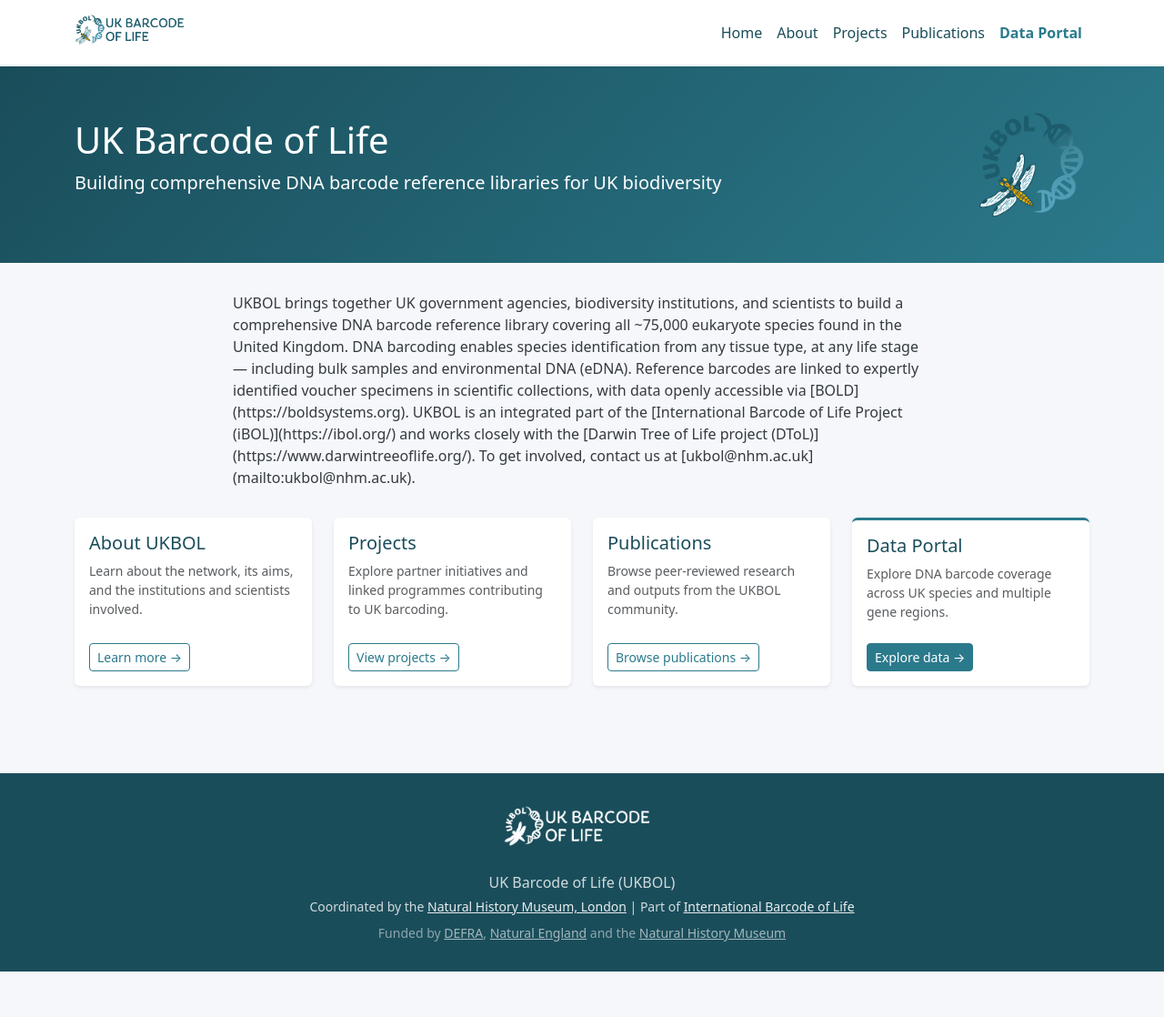
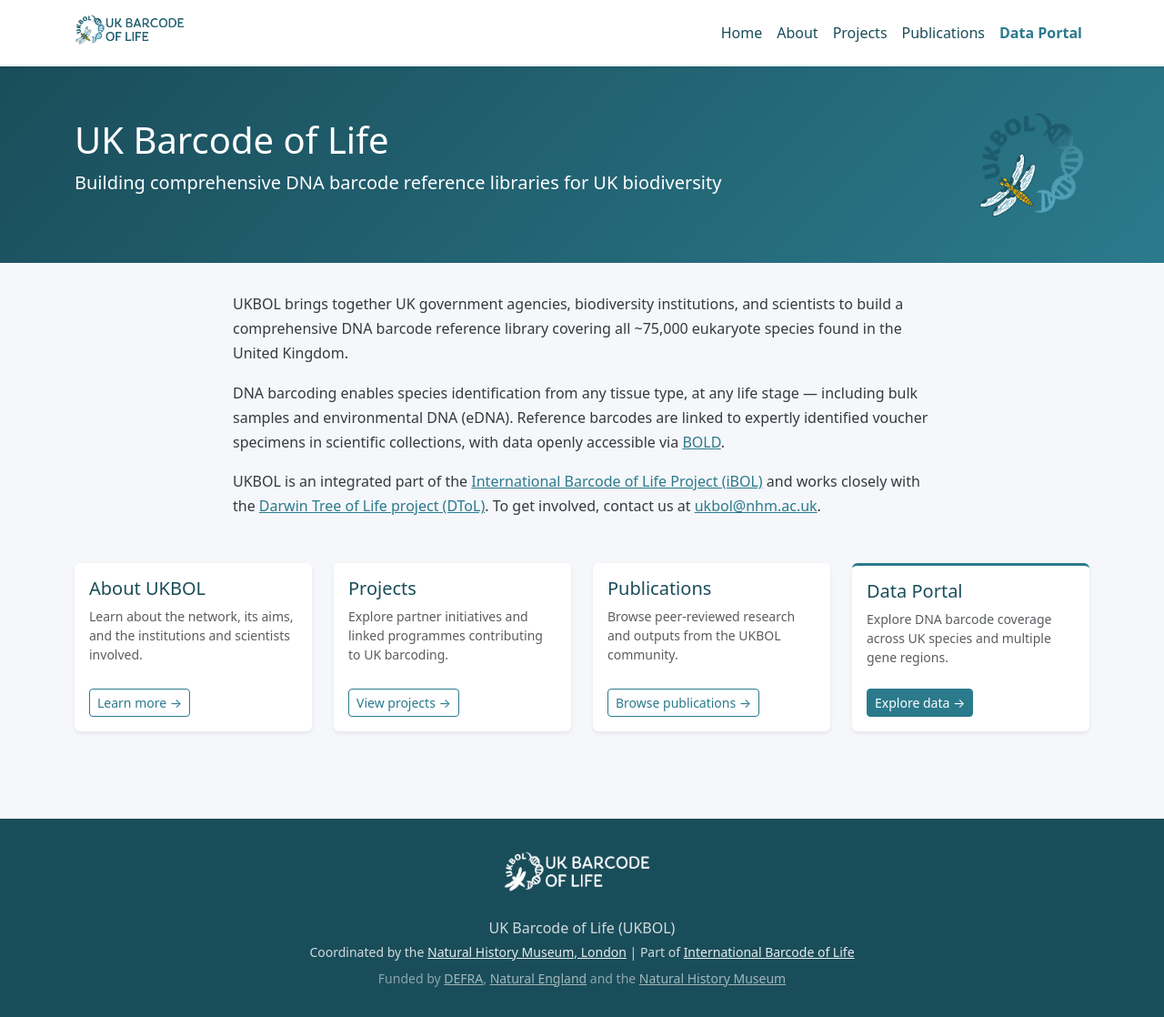
Before and after one commit to ukbol/ukbol.github.io, a Jekyll site: the page built from index.md, in a window 1280 px wide. Shown: the whole page at 91% size. Built offline with Jekyll 4.4.1, drawn with Linux system fonts in a browser that asks for light colours; before the commit the page ends 1068 px from its top, so only the background shows below that.

Commit message:
Fix markdown links not rendering in homepage prose
Add markdown="1" to content-wrapper div so kramdown processes inline
links inside the HTML block.

https://claude.ai/code/session_01AL1YLFHUMu8PU3C8c6rPtC

```diff
--- a/index.md
+++ b/index.md
@@ -18,7 +18,7 @@ title: UK Barcode of Life
 </div>
 
 <div class="container">
-  <div class="content-wrapper">
+  <div class="content-wrapper" markdown="1">
 
 UKBOL brings together UK government agencies, biodiversity institutions, and scientists to build a comprehensive DNA barcode reference library covering all ~75,000 eukaryote species found in the United Kingdom.
 
```
